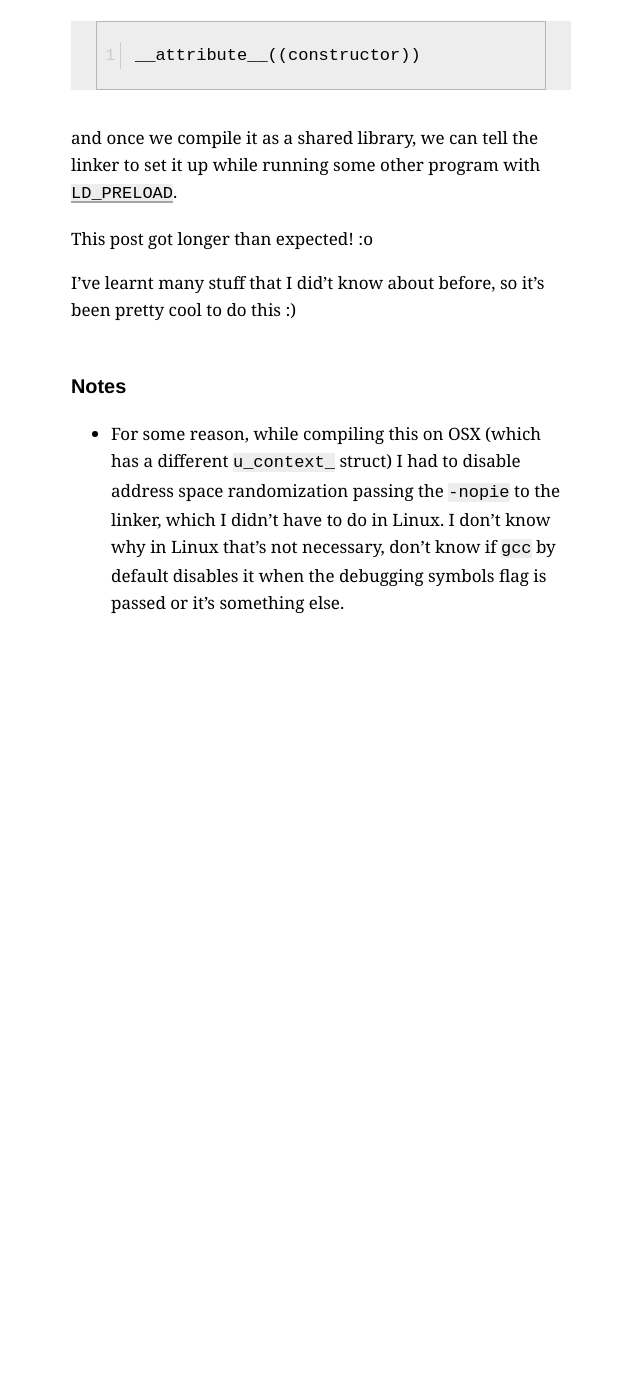
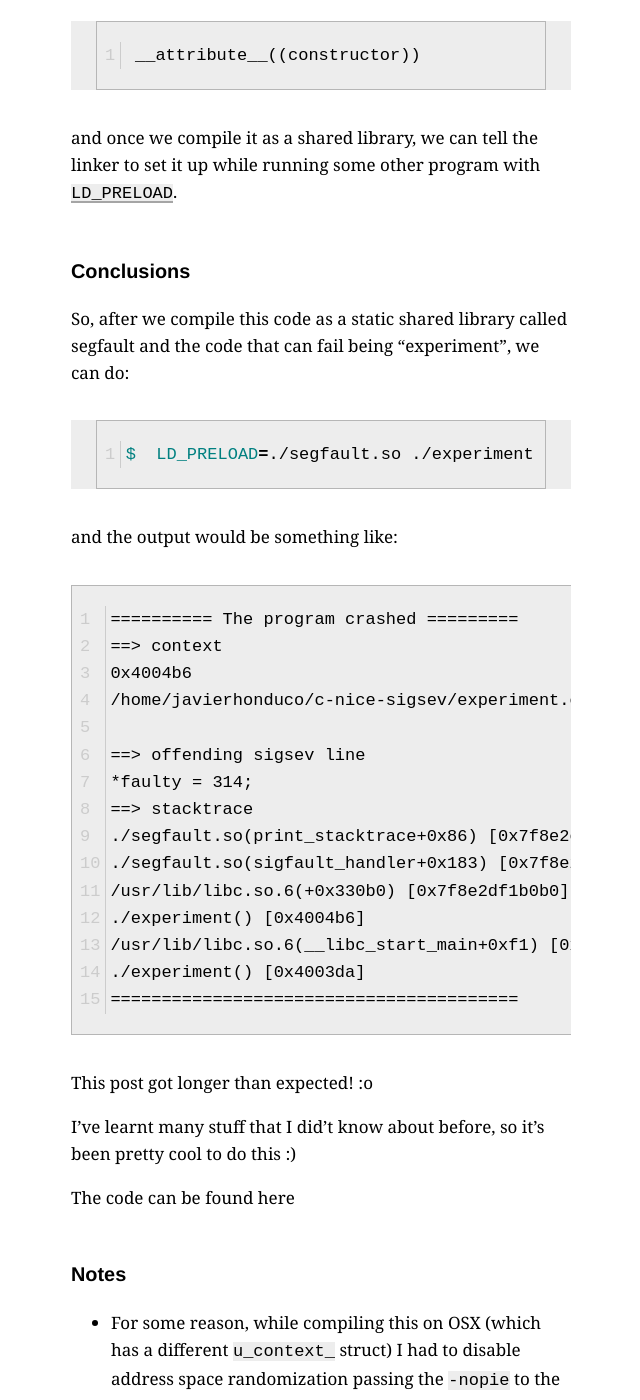
Before and after one commit to javierhonduco/blog, a Jekyll site: the page built from _posts/2017-5-5-backtraces-in-c.md, in a window 1280 px wide and 1400 px high, scrolled down 5047 px. Shown: the whole window, without its empty margins (319-959 px from the left). Built offline with Jekyll 4.4.1, drawn with Linux system fonts in a browser that asks for light colours; a script that is not in the unit is left out; before the commit the page ends 5724 px from its top, so only the background shows below that; some of the changed text lies outside the part shown.

Commit message:
morestuff

````diff
--- a/_posts/2017-5-5-backtraces-in-c.md
+++ b/_posts/2017-5-5-backtraces-in-c.md
@@ -26,7 +26,7 @@ What I wanted to do was roughly:
 First of all, we need to register the segfault handler with something like:
 ```c
   struct sigaction sig;
-  sig.sa_sigaction = sigfault_handler;
+  sig.sa_sigaction = segfault_handler;
   sig.sa_flags = SA_SIGINFO;
 
   if(sigaction(SIGSEGV, &sig, NULL) < 0) {
@@ -36,7 +36,7 @@ First of all, we need to register the segfault handler with something like:
 ```
 and the function that I, boringly called, `segfault_handler`:
 ```c
-  void sigfault_handler(int signal, siginfo_t* siginfo, void* context) {
+  void segfault_handler(int signal, siginfo_t* siginfo, void* context) {
   // to be implemented
   }
 ```
@@ -112,9 +112,39 @@ __attribute__((constructor))
 
 and once we compile it as a shared library, we can tell the linker to set it up while running some other program with [`LD_PRELOAD`](https://rafalcieslak.wordpress.com/2013/04/02/dynamic-linker-tricks-using-ld_preload-to-cheat-inject-features-and-investigate-programs/).
 
+### Conclusions
+So, after we compile this code as a static shared library called segfault and the code that can fail being "experiment", we can do:
+```bash
+$  LD_PRELOAD=./segfault.so ./experiment
+```
+
+and the output would be something like:
+
+```
+========== The program crashed =========
+==> context
+0x4004b6
+/home/javierhonduco/c-nice-sigsev/experiment.c:3
+
+==> offending sigsev line
+*faulty = 314;
+==> stacktrace
+./segfault.so(print_stacktrace+0x86) [0x7f8e2e286bb6]
+./segfault.so(sigfault_handler+0x183) [0x7f8e2e286d9b]
+/usr/lib/libc.so.6(+0x330b0) [0x7f8e2df1b0b0]
+./experiment() [0x4004b6]
+/usr/lib/libc.so.6(__libc_start_main+0xf1) [0x7f8e2df08291]
+./experiment() [0x4003da]
+========================================
+```
+
 This post got longer than expected! :o
 
 I've learnt many stuff that I did't know about before, so it's been pretty cool to do this :)
 
+The code can be found here
 ### Notes
 * For some reason, while compiling this on OSX (which has a different `u_context_` struct) I had to disable address space randomization passing the `-nopie` to the linker, which I didn't have to do in Linux. I don't know why in Linux that's not necessary, don't know if `gcc` by default disables it when the debugging symbols flag is passed or it's something else.
+* There are some functions that are not signal safe – which is pretty interesting –, and `puts` is among them. We could use `write(stdout, "<>");` instead, but I've decided to keep it like this for simplicity.
+* This could be extended to catch more signals such as `sigill` as well :)
+* This is probably broken in many ways
````
